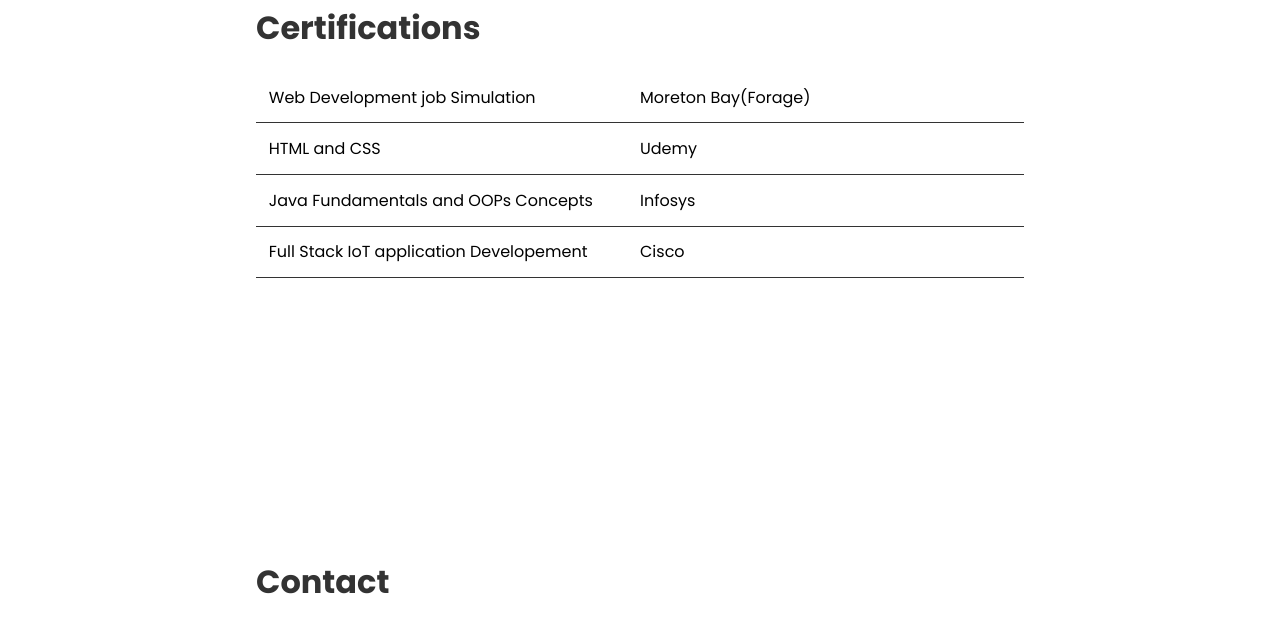
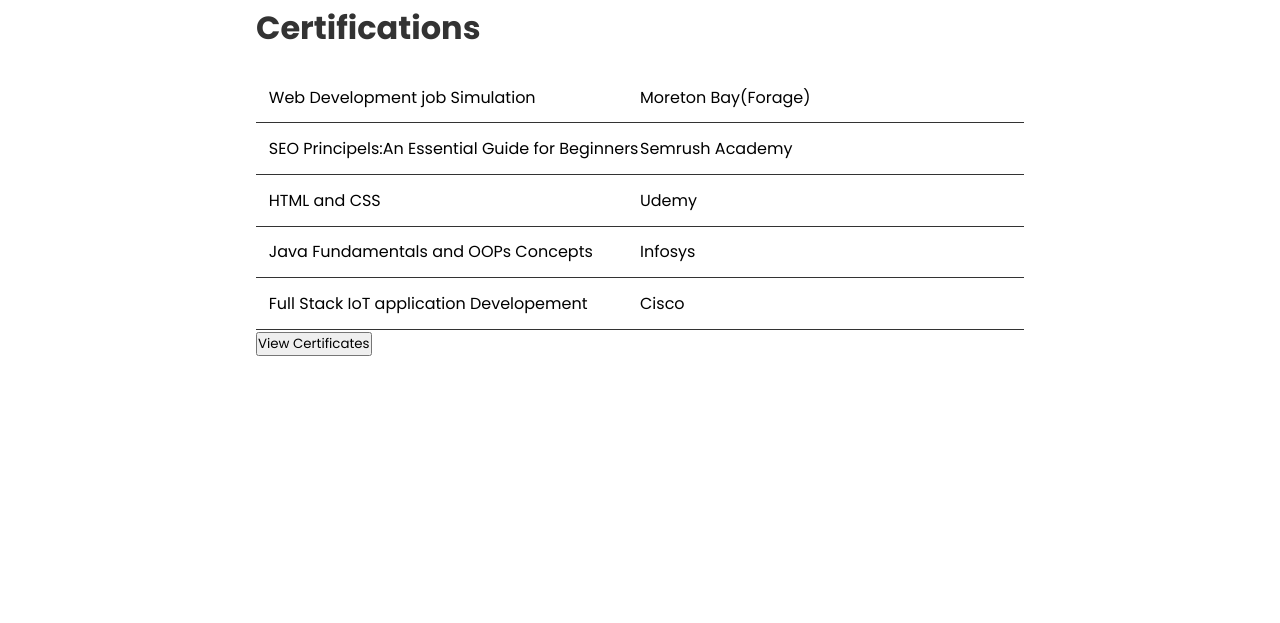
Before and after one commit to meghaspatil1/meghaspatil1.github.io, a plain HTML site: page index.html in a window 1280 px wide. Shown: the part 3280-3903 px from the top of the page. Drawn offline with Linux system fonts and the light colour scheme.

Commit message:
Update index.html

```diff
--- a/index.html
+++ b/index.html
@@ -141,6 +141,10 @@
                     <td data-cell="values"> Moreton Bay(Forage)</td>
                 </tr>
                 <tr>
+                    <td data-cell="property">SEO Principels:An Essential Guide for Beginners</td>
+                    <td data-cell="values"> Semrush Academy</td>
+                </tr>
+                <tr>
                     <td data-cell="property">HTML and CSS </td>
                     <td data-cell="values">Udemy</td>
                 </tr>
@@ -153,6 +157,9 @@
                     <td data-cell="values"> Cisco</td>
                 </tr>
             </table>
+            <div class="btn-box">
+                <a href="Certificate"><button class="btn">View Certificates</button></a>
+            </div>
         </div>
     </section>
 
```
